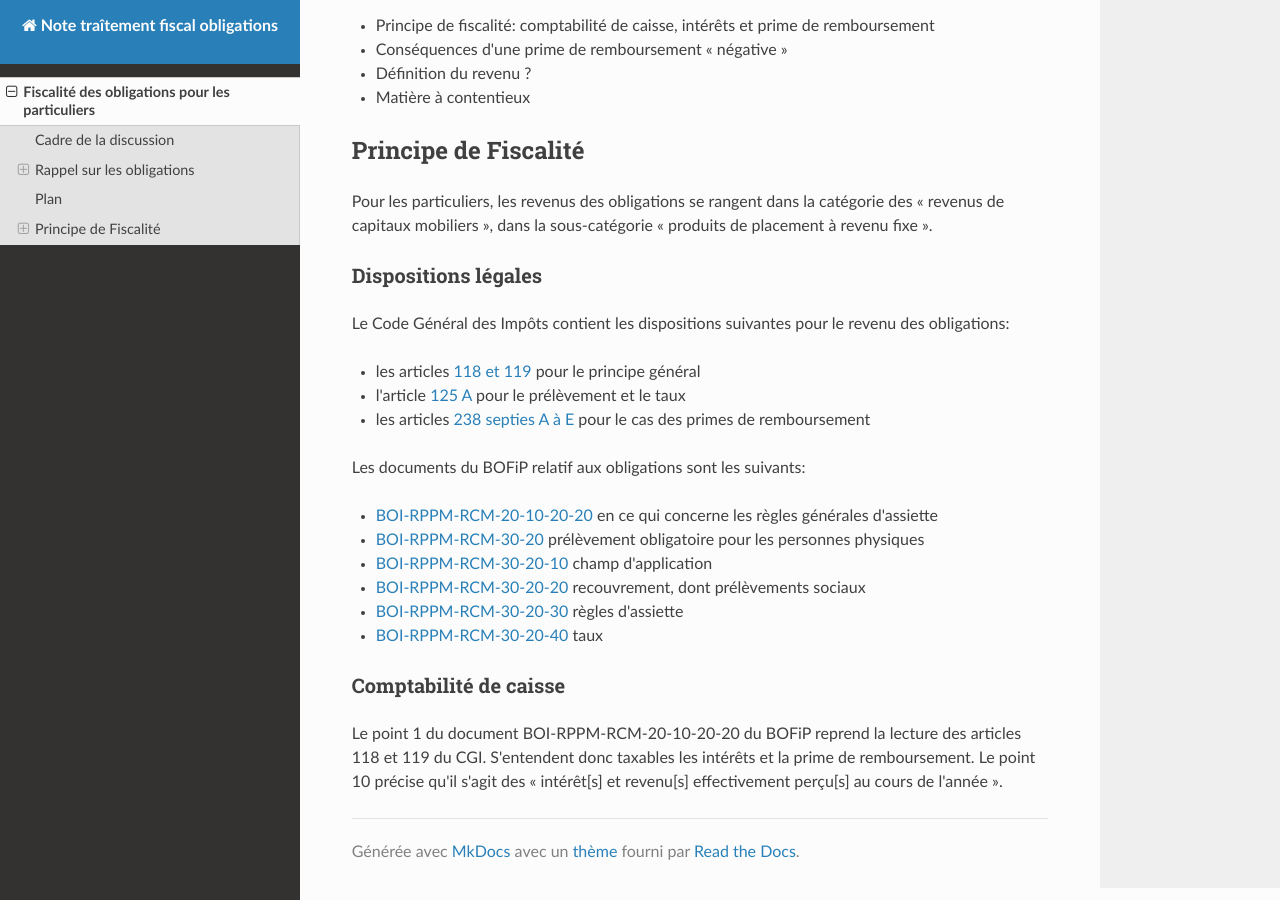
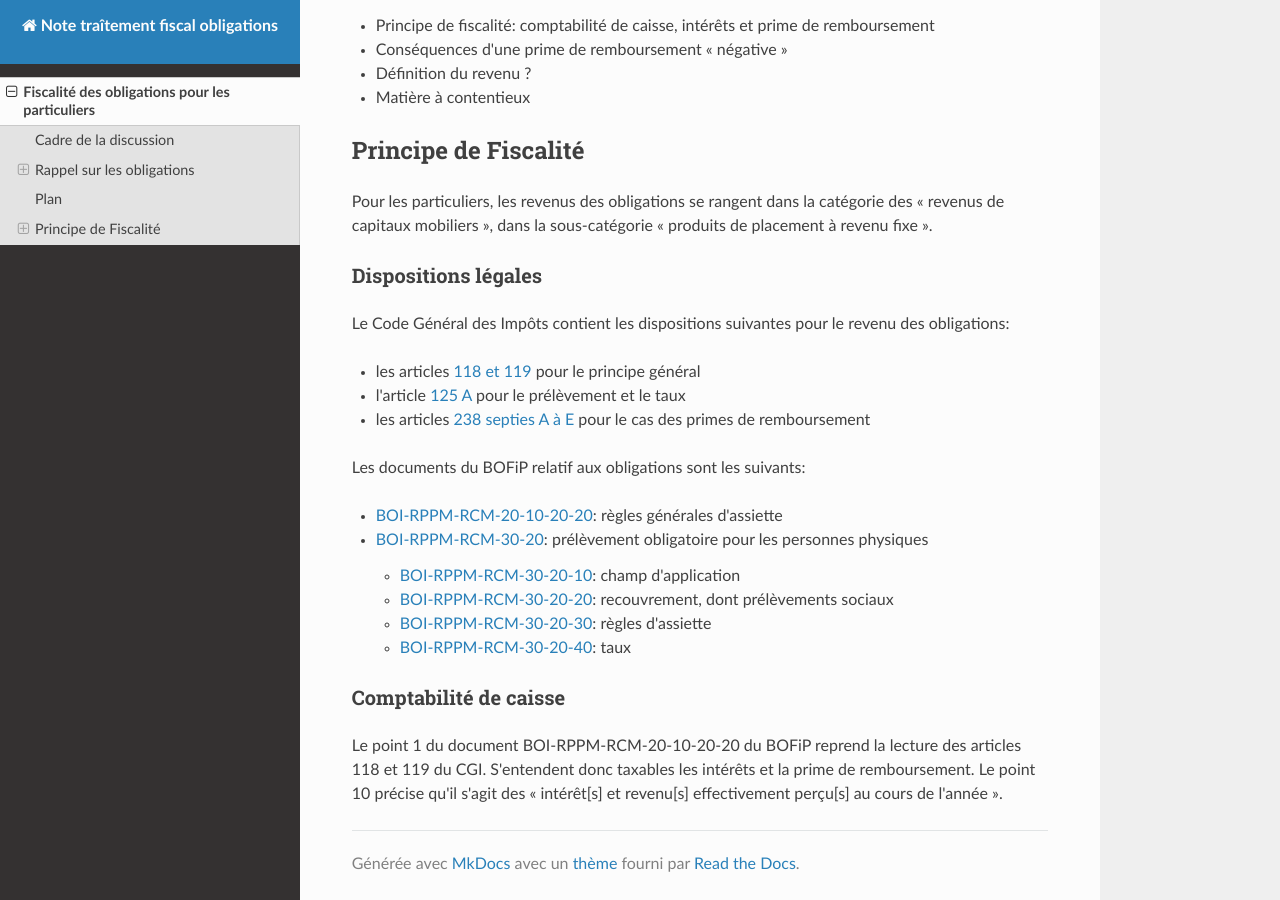
Before and after one commit to ConscritNeuneu/note-traitement-fiscal-obligations, an MkDocs documentation site: the page built from docs/note_fiscalisation_obligations.md, in a window 1280 px wide and 900 px high, scrolled down 1950 px. Built offline with MkDocs 1.6.1, drawn with Linux system fonts in a browser that asks for light colours; nearby versions of some CDN libraries.

Commit message:
Fix indentation

```diff
--- a/docs/note_fiscalisation_obligations.md
+++ b/docs/note_fiscalisation_obligations.md
@@ -111,18 +111,12 @@ Le Code Général des Impôts contient les dispositions suivantes pour le revenu
 
 Les documents du BOFiP relatif aux obligations sont les suivants:
 
-- [BOI-RPPM-RCM-20-10-20-20](https://bofip.impots.gouv.fr/bofip/929-PGP.html/identifiant=BOI-RPPM-RCM-20-10-20-20-20220630)
-  en ce qui concerne les règles générales d'assiette
-- [BOI-RPPM-RCM-30-20](https://bofip.impots.gouv.fr/bofip/3774-PGP.html/identifiant=BOI-RPPM-RCM-30-20-20220630)
-  prélèvement obligatoire pour les personnes physiques
-  - [BOI-RPPM-RCM-30-20-10](https://bofip.impots.gouv.fr/bofip/3747-PGP.html/identifiant=BOI-RPPM-RCM-30-20-10-20210706)
-  champ d'application
-  - [BOI-RPPM-RCM-30-20-20](https://bofip.impots.gouv.fr/bofip/3740-PGP.html/identifiant=BOI-RPPM-RCM-30-20-20-20191220)
-  recouvrement, dont prélèvements sociaux
-  - [BOI-RPPM-RCM-30-20-30](https://bofip.impots.gouv.fr/bofip/3742-PGP.html/identifiant=BOI-RPPM-RCM-30-20-30-20230515)
-  règles d'assiette
-  - [BOI-RPPM-RCM-30-20-40](https://bofip.impots.gouv.fr/bofip/3748-PGP.html/identifiant=BOI-RPPM-RCM-30-20-40-20220630)
-  taux
+- [BOI-RPPM-RCM-20-10-20-20](https://bofip.impots.gouv.fr/bofip/929-PGP.html/identifiant=BOI-RPPM-RCM-20-10-20-20-20220630): règles générales d'assiette
+- [BOI-RPPM-RCM-30-20](https://bofip.impots.gouv.fr/bofip/3774-PGP.html/identifiant=BOI-RPPM-RCM-30-20-20220630): prélèvement obligatoire pour les personnes physiques
+    - [BOI-RPPM-RCM-30-20-10](https://bofip.impots.gouv.fr/bofip/3747-PGP.html/identifiant=BOI-RPPM-RCM-30-20-10-20210706): champ d'application
+    - [BOI-RPPM-RCM-30-20-20](https://bofip.impots.gouv.fr/bofip/3740-PGP.html/identifiant=BOI-RPPM-RCM-30-20-20-20191220): recouvrement, dont prélèvements sociaux
+    - [BOI-RPPM-RCM-30-20-30](https://bofip.impots.gouv.fr/bofip/3742-PGP.html/identifiant=BOI-RPPM-RCM-30-20-30-20230515): règles d'assiette
+    - [BOI-RPPM-RCM-30-20-40](https://bofip.impots.gouv.fr/bofip/3748-PGP.html/identifiant=BOI-RPPM-RCM-30-20-40-20220630): taux
 
 ### Comptabilité de caisse
 
```
